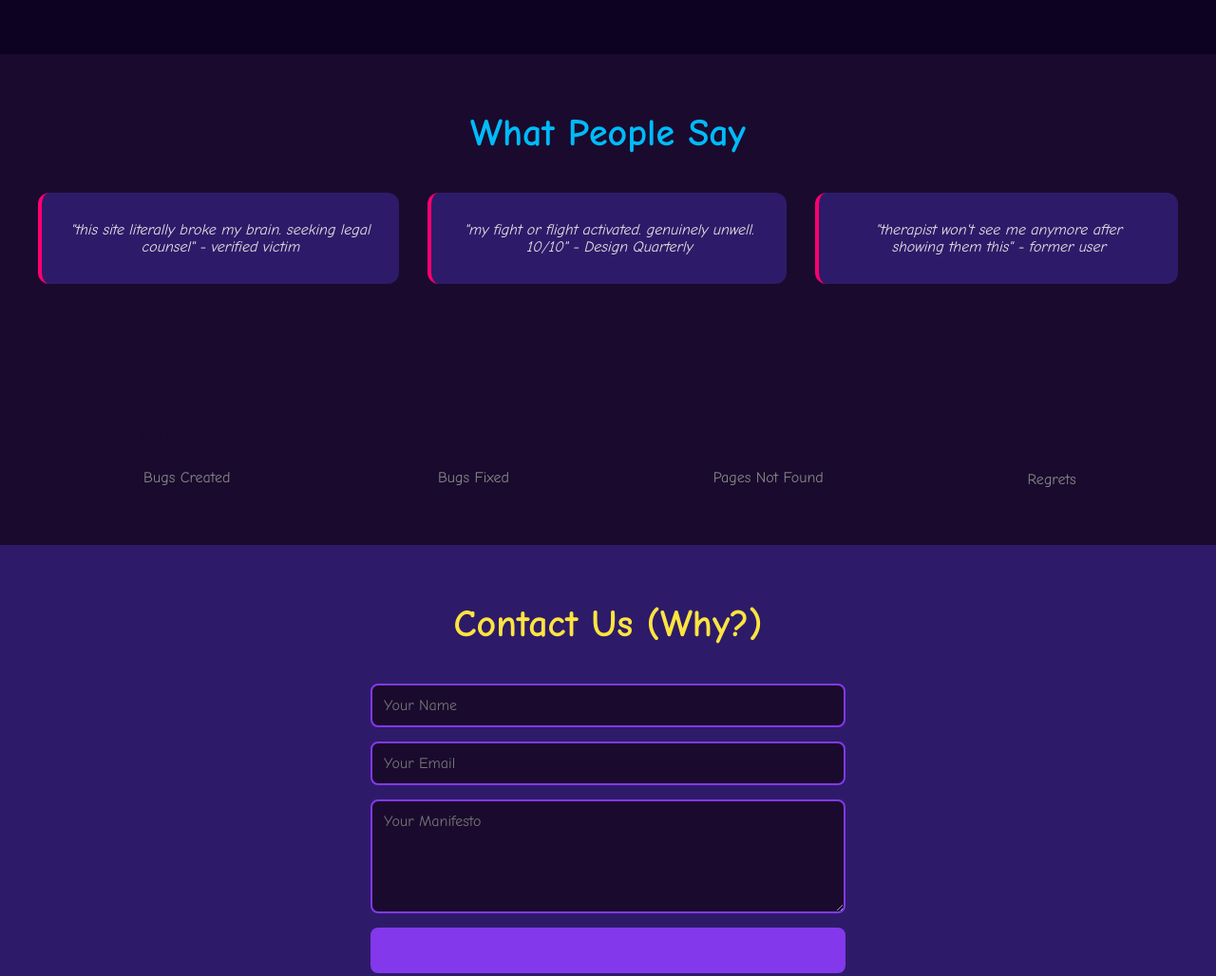
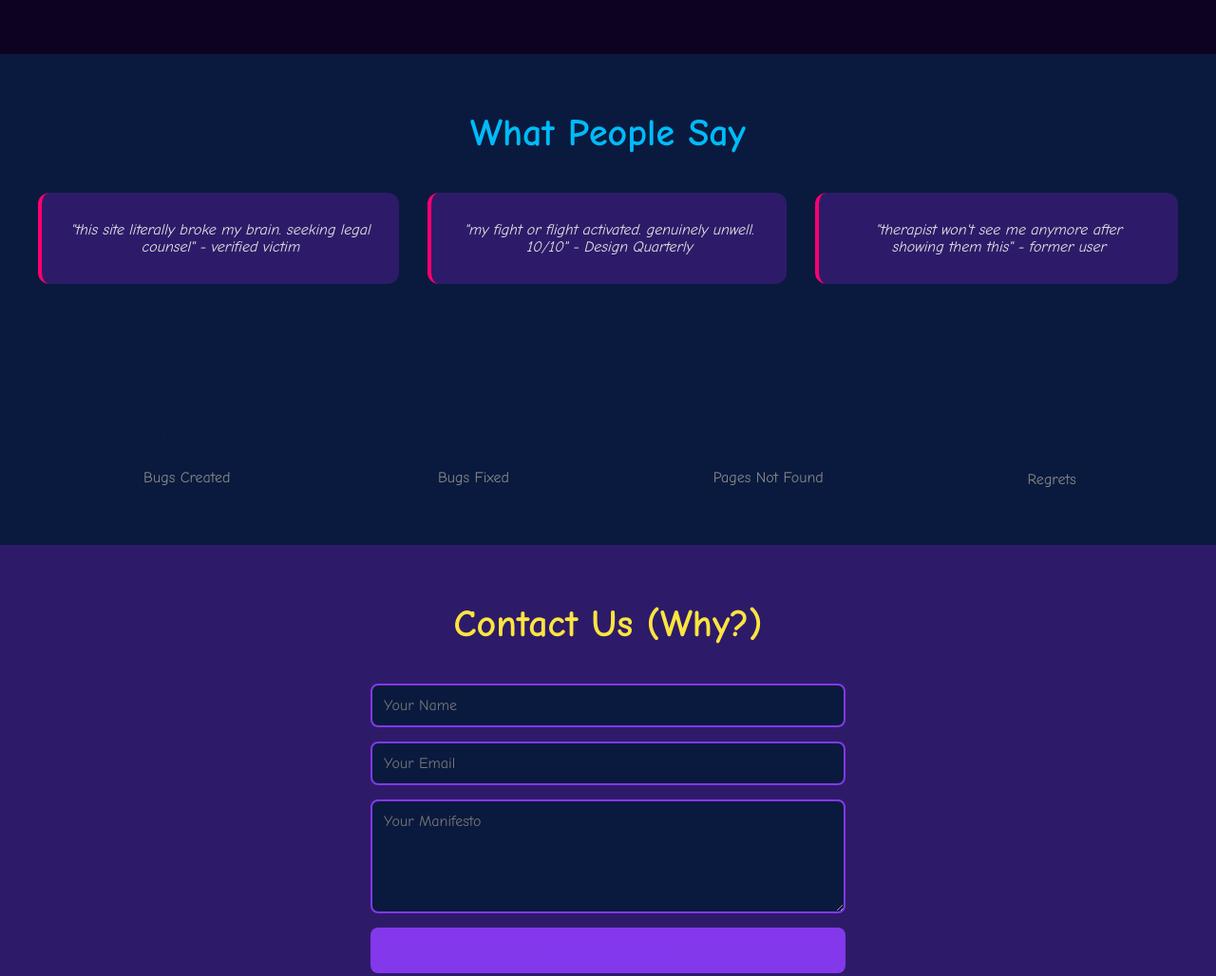
Before and after one commit to tom-rocks/pesticide-test-repo, a website: page public/index.html in a window 1280 px wide. Shown: the part 1344-2372 px from the top of the page at 95% size. Drawn offline with Linux system fonts and the light colour scheme.

Commit message:
change background to blue

```diff
--- a/public/style.css
+++ b/public/style.css
@@ -8,7 +8,7 @@
 
 body {
   font-family: 'Comic Sans MS', 'Chalkboard SE', cursive;
-  background: #1a0a2e;
+  background: #0a1a3e;
   color: #e0e0e0;
   overflow-x: hidden;
 }
@@ -185,7 +185,7 @@ body {
 /* Testimonials */
 .testimonials {
   padding: 60px 40px;
-  background: #1a0a2e;
+  background: #0a1a3e;
   text-align: center;
 }
 
@@ -218,7 +218,7 @@ body {
   display: flex;
   justify-content: space-around;
   padding: 60px 40px;
-  background: #1a0a2e;
+  background: #0a1a3e;
 }
 
 .stat {
@@ -228,7 +228,7 @@ body {
 .stat-number {
   display: block;
   font-size: 3rem;
-  color: #1a0a2e;
+  color: #0a1a3e;
   font-weight: bold;
 }
 
@@ -262,7 +262,7 @@ body {
 .contact-form textarea {
   padding: 12px;
   border: 2px solid #8338ec;
-  background: #1a0a2e;
+  background: #0a1a3e;
   color: #fff;
   border-radius: 8px;
   font-family: inherit;
```
